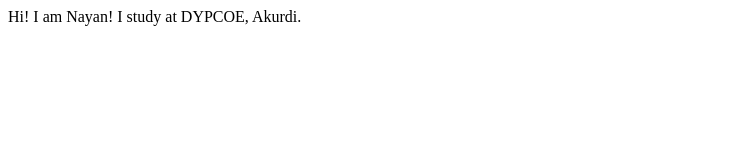
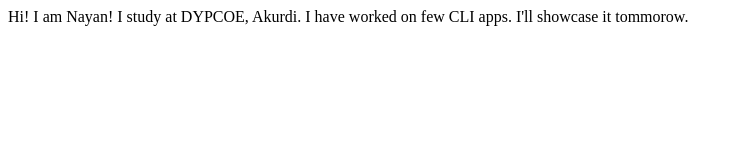
Before and after one commit to Nayan-Sahare/nayansahare-site, a plain HTML site: page index.html in a window 1280 px wide. Shown: the whole page, without its empty margins (0-743 px from the left). Drawn offline with Linux system fonts and the light colour scheme.

Commit message:
update details of project

```diff
--- a/index.html
+++ b/index.html
@@ -9,5 +9,7 @@
 <body>
     Hi! I am Nayan!
     I study at DYPCOE, Akurdi.
+    I have worked on few CLI apps.
+    I'll showcase it tommorow.
 </body>
 </html>
```
